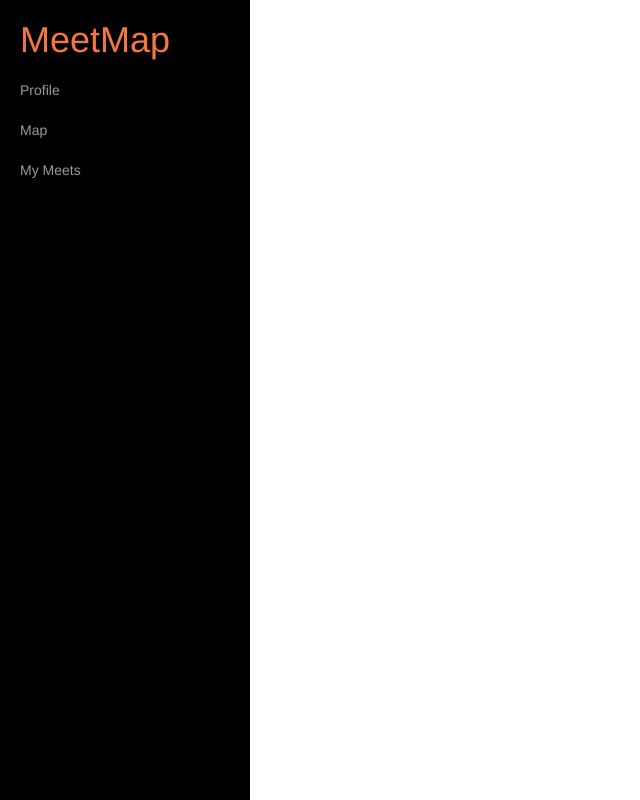
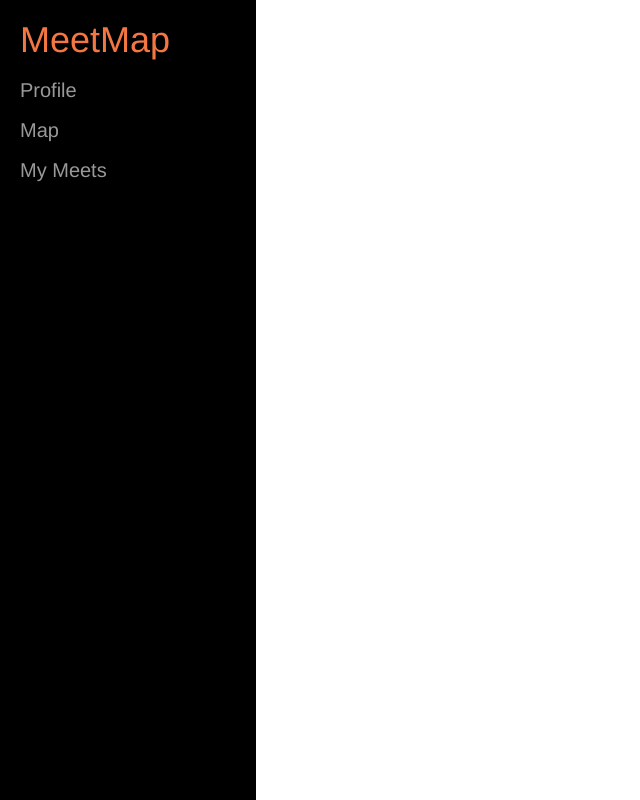
Before and after one commit to kbMSU/Meetmap-Django, a Django app: template MeetMap/mainapp/templates/mainapp/main.html in a window 1280 px wide. Shown: the whole page, without its empty margins (0-640 px from the left). Run offline with Django 3.2, Linux system fonts and the light colour scheme; the template is opened without the code that fills it, so the values that code supplies are empty; some libraries are stand-ins or nearby versions.

Commit message:
Sidebar template structure
Created a proper template structure for the website.

```diff
--- a/MeetMap/mainapp/static/mainapp/css/sidebar.css
+++ b/MeetMap/mainapp/static/mainapp/css/sidebar.css
@@ -13,20 +13,35 @@
    color: #f47742;
  }
 
+.main-content {
+    float: right;
+    min-height: 100%;
+    width: 80%;
+}
+
 .sidebar-nav {
     position: absolute;
     min-height: 100%;
     top: 0;
-    width: 250px;
+    width: 20%;
     margin: 0;
     padding: 0;
     list-style: none;
     background-color: #000000;
 }
 
+.sidebar-list {
+    min-height: 100%;
+    top: 0;
+    margin: 0;
+    padding: 0;
+    list-style: none;
+}
+
 .sidebar-nav li {
     text-indent: 20px;
     line-height: 40px;
+    font-size: 20px;
 }
 
 .sidebar-nav li a {
--- a/MeetMap/mainapp/templates/mainapp/main.html
+++ b/MeetMap/mainapp/templates/mainapp/main.html
@@ -13,7 +13,8 @@
 </head>
 
 <body>
-  <ul class="sidebar-nav">
+  <div class="sidebar-nav">
+    <ul class="sidebar-list">
       <li class="sidebar-brand">
           <h1 class="header">MeetMap</h1>
       </li>
@@ -26,7 +27,12 @@
       <li>
           <a href="#">My Meets</a>
       </li>
-  </ul>
+    </ul>
+  </div>
+  <div class="main-content">
+    {% block content %}
+    {% endblock %}
+  </div>
 </body>
 
 </html>
--- /dev/null
+++ b/MeetMap/mainapp/templates/mainapp/map.html
@@ -0,0 +1,5 @@
+{% extends 'mainapp/main.html' %}
+
+{% block content %}
+<h1> TEST </h1>
+{% endblock %}
--- a/MeetMap/mainapp/urls.py
+++ b/MeetMap/mainapp/urls.py
@@ -6,7 +6,9 @@ app_name = 'mainapp'
 
 urlpatterns = [
     url(r'^signup/', views.signup, name='signup'),
-    url(r'^main/', views.main, name='main'),
     url(r'^createprofile/', views.createprofile, name='createprofile'),
+    url(r'^profile/', views.profile, name='profile'),
+    url(r'^map/', views.map, name='map'),
+    url(r'^mymeets/', views.mymeets, name='mymeets'),
     url(r'^', views.login, name='login'),
 ]
```
Also changed, not shown: MeetMap/mainapp/views.py (+9 -3 lines), MeetMap/mainapp/templates/mainapp/mymeets.html (added), MeetMap/mainapp/templates/mainapp/profile.html (added).
